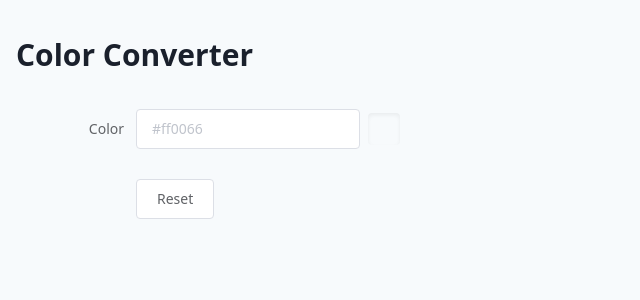
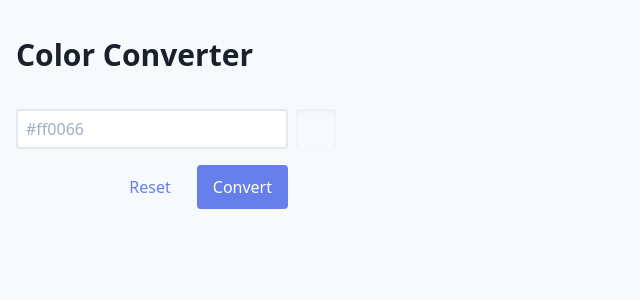
Before and after one commit to mikemcbride/convert-color-web, a Vue app: page / in a window 1280 px wide. Shown: the top 300 px of the page, without its empty margins (0-640 px from the left). Built offline with nearby package versions, Linux system fonts and the light colour scheme.

Commit message:
remove element ui

```diff
--- a/package.json
+++ b/package.json
@@ -31,7 +31,6 @@
     "eslint": "^5.16.0",
     "eslint-plugin-vue": "^5.0.0",
     "tailwindcss": "^1.1.4",
-    "vue-cli-plugin-element": "^1.0.1",
     "vue-template-compiler": "^2.6.10"
   }
 }
--- a/postcss.config.js
+++ b/postcss.config.js
@@ -4,8 +4,6 @@ const purgecss = require('@fullhuman/postcss-purgecss')({
     './src/**/*.html',
     './src/**/*.vue'
   ],
-  whitelistPatterns: [/^\.el-\S+/],
-  whitelistPatternsChildren: [/^\.el-\S+/],
   defaultExtractor: content => content.match(/[\w-/:]+(?<!:)/g) || []
 })
 
--- a/public/index.html
+++ b/public/index.html
@@ -5,11 +5,11 @@
     <meta http-equiv="X-UA-Compatible" content="IE=edge">
     <meta name="viewport" content="width=device-width,initial-scale=1.0">
     <link rel="icon" href="<%= BASE_URL %>favicon.ico">
-    <title>convert-color-web</title>
+    <title>Online Color Converter</title>
   </head>
   <body>
     <noscript>
-      <strong>We're sorry but convert-color-web doesn't work properly without JavaScript enabled. Please enable it to continue.</strong>
+      <strong>Sorry, but this site doesn't work properly without JavaScript enabled. Please enable it to continue.</strong>
     </noscript>
     <div id="app"></div>
     <!-- built files will be auto injected -->
--- a/src/App.vue
+++ b/src/App.vue
@@ -1,24 +1,26 @@
 <template>
-  <div id="app" class="bg-gray-100 min-h-screen p-4">
+  <div id="app" class="bg-gray-100 min-h-screen p-4 font-sans">
     <h1 class="pt-4 mb-8 text-3xl font-semibold text-gray-900">Color Converter</h1>
-    <el-form @submit.native.prevent status-icon class="max-w-sm" ref="form" :rules="rules" :model="form" label-width="120px">
-      <el-form-item label="Color" prop="color">
-        <div class="flex items-center">
-          <el-input v-model="form.color" placeholder="#ff0066"></el-input>
-          <div class="w-8 h-8 rounded ml-2 flex-shrink-0 shadow-inner" :style="`background-color: ${form.color}`"></div>
+    <div class="max-w-xs">
+      <div class="flex items-center mb-4">
+        <input type="text" class="border-2 text-base h-10 px-2 flex-1 border-gray-300 focus:border-indigo-500 focus:outline-none rounded" v-model="color" placeholder="#ff0066" />
+        <div class="w-10 h-10 rounded ml-2 flex-shrink-0 shadow-inner" :style="swatchColor"></div>
       </div>
-      </el-form-item>
-      <el-form-item class="pt-2">
-        <el-button @click="resetForm">Reset</el-button>
-      </el-form-item>
-    </el-form>
+      <div class="flex justify-end pr-12">
+        <button class="px-4 py-2 rounded border-2 border-transparent text-base text-indigo-500 bg-transparent hover:bg-indigo-100 focus:border-indigo-400 focus:outline-none mr-2" @click="resetForm">Reset</button>
+        <button class="px-4 py-2 rounded text-base text-white bg-indigo-500 hover:bg-indigo-700 focus:bg-indigo-700 focus:outline-none" @click="onSubmit">Convert</button>
+      </div>
+    </div>
 
     <div
       v-if="isValid"
-      class="mt-6 max-w-sm">
+      class="mt-6 max-w-sm text-lg">
       <div v-for="(c, i) in converted" :key="i" class="mb-3">
-        <span class="text-black inline-block text-right w-20 mr-2">{{ c.format }}:</span>{{ c.value }}
+        <span class="text-black inline-block text-right mr-2">{{ c.format }}:</span>{{ c.value }}
       </div>
+    </div>
+    <div v-else-if="showInvalid" class="mt-6 max-w-sm">
+      <p class="text-red-600">Please input a valid color.</p>
     </div>
   </div>
 </template>
@@ -30,45 +32,44 @@ export default {
   name: 'App',
   data() {
     return {
-      isValid: false,
-      form: {
-        color: ''
+      color: '',
+      converted: null,
+      showInvalid: false
+    }
   },
-      rules: {
-        color: {
-          validator: (rule, value, callback) => {
-            if (!converter.isValidColor(value)) {
-              this.outputFormats = []
-              this.converted = null
-              this.isValid = false
-              callback(new Error('Please input a valid color'))
+  computed: {
+    isValid() {
+      return converter.isValidColor(this.color)
+    },
+    swatchColor() {
+      if (!this.isValid) {
+        return 'background-color: transparent'
       } else {
-              const outputFormats = converter.getConversionOptionsFromColor(value)
+        return `background-color: ${this.color}`
+      }
+    }
+  },
+  methods: {
+    onSubmit() {
+      this.showInvalid = !this.isValid
+
+      if (this.isValid === true) {
+        const outputFormats = converter.getConversionOptionsFromColor(this.color)
         this.converted = outputFormats.map(format => {
-                let val = converter.convertColor(value, format.value)
+          let val = converter.convertColor(this.color, format.value)
           return {
             format: format.label,
             value: val
           }
         })
-              this.isValid = true
-              callback()
       }
     },
-          trigger: 'change'
-        }
-      },
-      converted: null,
-      outputFormats: []
-    }
-  },
-  methods: {
     resetForm() {
       this.converted = null
-      this.outputFormats = []
-      this.$refs.form.resetFields()
+      this.color = ''
+      this.showInvalid = false
     }
-  },
+  }
 }
 </script>
 
--- a/src/main.js
+++ b/src/main.js
@@ -1,6 +1,5 @@
 import Vue from 'vue'
 import App from './App.vue'
-import './plugins/element.js'
 
 Vue.config.productionTip = false
 
--- a/src/plugins/element.js
+++ /dev/null
@@ -1,14 +0,0 @@
-import Vue from 'vue'
-import { Button, Input, Form, FormItem, RadioButton, RadioGroup, ColorPicker } from 'element-ui'
-import lang from 'element-ui/lib/locale/lang/en'
-import locale from 'element-ui/lib/locale'
-
-locale.use(lang)
-
-Vue.use(Button)
-Vue.use(Input)
-Vue.use(Form)
-Vue.use(FormItem)
-Vue.use(RadioButton)
-Vue.use(RadioGroup)
-Vue.use(ColorPicker)
```
Also changed, not shown: 1 other file (tests, documents, lock files or other folders). Lines whose indentation alone changed are shown as unchanged.
